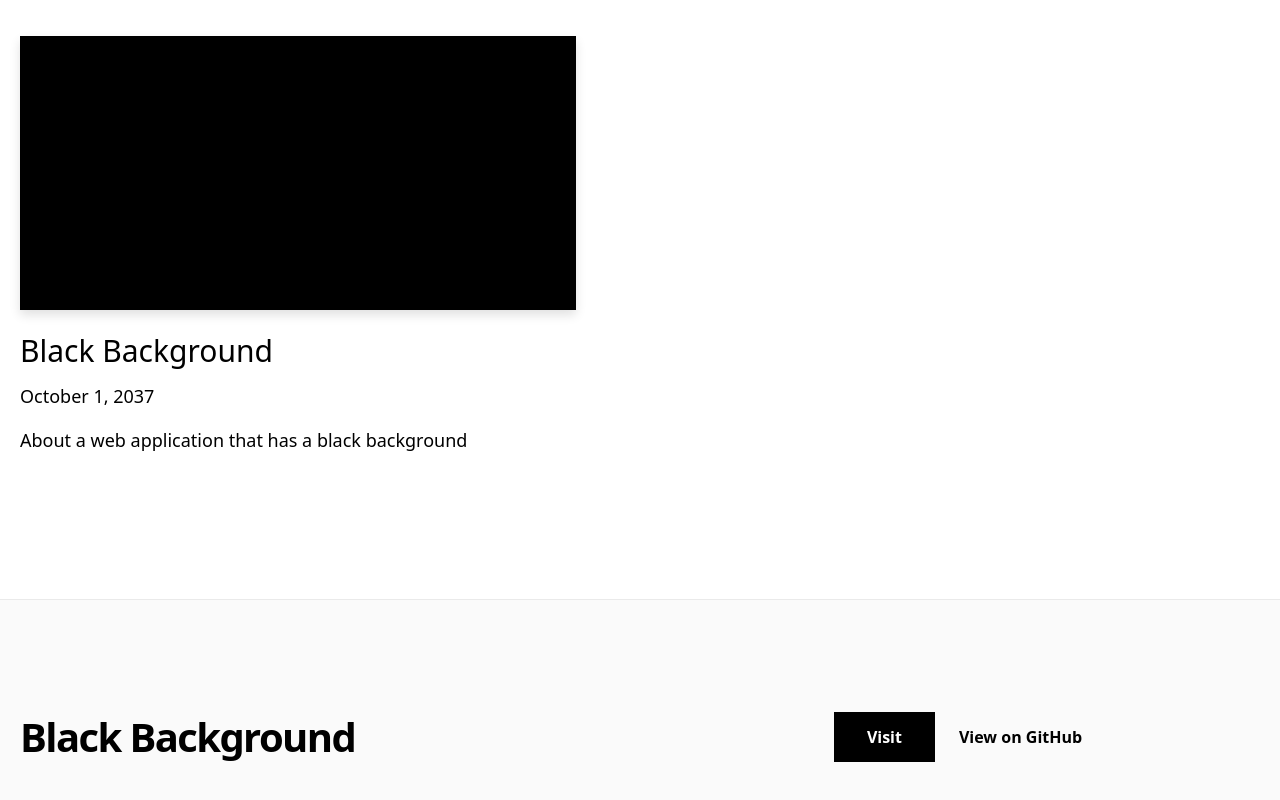
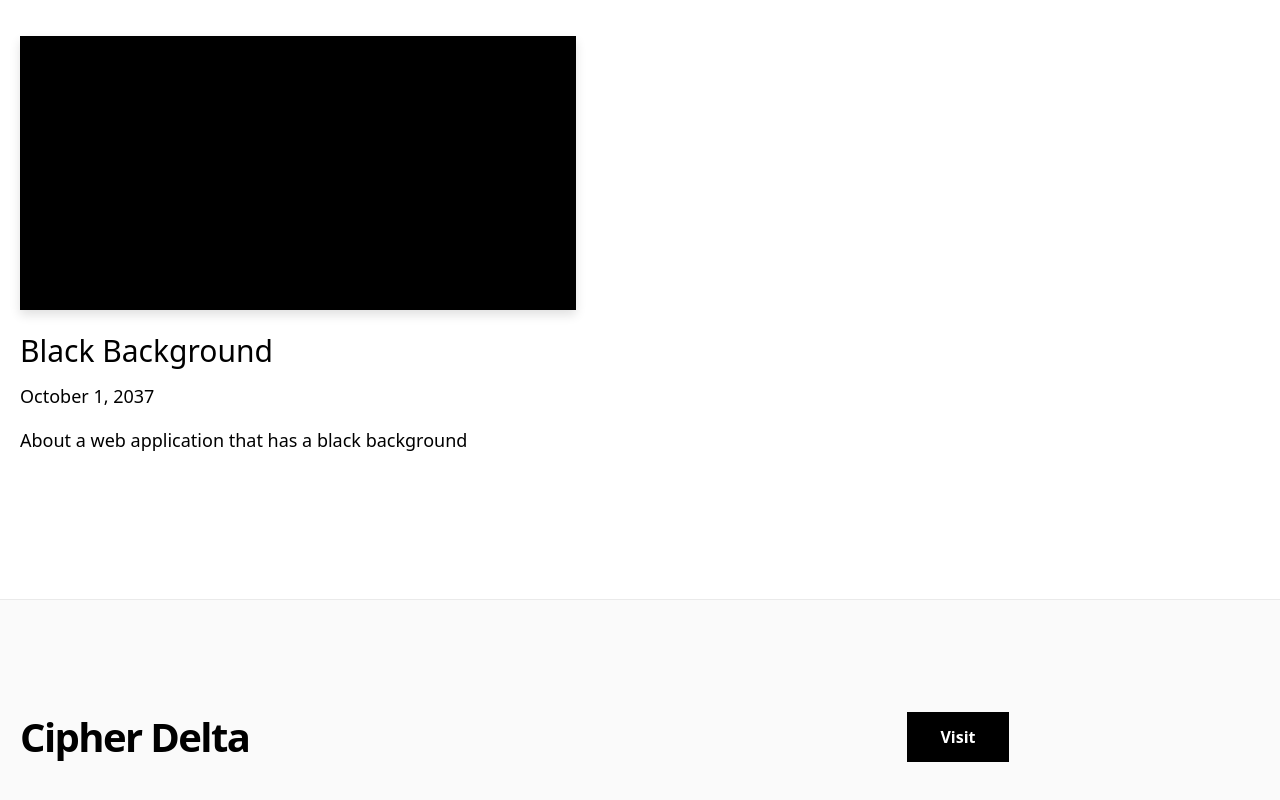
Before and after one commit to Prottoy2938/redlight, a Next.js app: page / in a window 1280 px wide. Shown: the part 1216-2016 px from the top of the page. Built offline with nearby package versions, Linux system fonts and the light colour scheme.

Commit message:
Adding content

```diff
--- a/_posts/cipher-delta.md
+++ b/_posts/cipher-delta.md
@@ -19,14 +19,16 @@ github: ""
 
 To encode content, it has two options. They are:
 
-<li>Substitution Cipher</li>
+<li>Substitution Cipher (default)</li>
 <li>AES Encryption Cipher</li>
 
 ### Substitution Cipher
 
 [Substitution cipher](https://en.wikipedia.org/wiki/Substitution_cipher "substitution cipher wikipedia") is a encryption system where plain texts are replaced by cipher text. This application uses a low level version of this encryption system, where the each letter of the content are replaced by its _n-step_ forward or backward letter.
 
-For example, if you set the substitute letter position is in `5`, then for the letter _`a`_ it would be replaced by the letter _`e`_, and for the letter _`b`_ it would be replaced by the letter _`f`_ and the pattern will continue on all letters respectively. Note that currently it only supports substituting English letters.
+For example, if you set the substitute letter position is in `5`, then for the letter _`a`_ it would be replaced by the letter _`e`_, and for the letter _`b`_ it would be replaced by the letter _`f`_ and the pattern will continue on all letters respectively.
+
+Note that currently it only supports substituting English letters.
 
 ### Key Encryption
 
@@ -35,6 +37,21 @@ To encrypt content using a key, it uses **[`AES`](https://en.wikipedia.org/wiki/
 If you're using this encryption, then don't forget to save the key since you would need it to decrypt the content.
 
 ## Decoding
+
+To decode content, it has two options:
+
+<li>Substitution Cipher Decryption</li>
+<li>AES Decryption</li>
+
+### Decoding Substitution Cipher
+
+To decode a substitution cipher, you have to paste the content and set the substitution letter position. If they are correct, it will show you the decoded content.
+
+### AES Decryption
+
+To decode AES encrypted content, you have to paste in the content and provide the key. If the credentials are correct, then it will show you the decrypted content.
+
+Note that, often the encrypted content might be encrypted in both Substitution Cipher and AES encryption. When decrypting this kind of content, you need to set both the substitute letter position and the AES encryption position correctly.
 
 ## How its Build
 
@@ -225,4 +242,6 @@ Theme mode preference would be saved on the browser, so the next time you visit
 
 <br/>
 
-**Lastly**, if you have any feedback, have any feature request or want to have other encryption option, send [an email](svesp@protonmail.com "svesp@protonmail.com") about it.
+![tree image](https://cipher-delta.edrini.xyz/tree.svg)
+
+**Lastly**, if you have any feedback, have any feature request, facing issues or want to have other encryption option, send [an email](svesp@protonmail.com "svesp@protonmail.com") about it.
--- a/components/footer.tsx
+++ b/components/footer.tsx
@@ -1,5 +1,9 @@
 import Container from "./container";
-import { DEFAULT_URL, DEFAULT_GITHUB_URL } from "../lib/constants";
+import {
+  DEFAULT_URL,
+  DEFAULT_GITHUB_URL,
+  DEFAULT_FOOTER_APP,
+} from "../lib/constants";
 import PostType from "../types/post";
 type Props = {
   post?: PostType;
@@ -36,7 +40,7 @@ const Footer = ({ post }: Props) => {
             <>
               {/* Default homepage footer */}
               <h3 className="text-4xl lg:text-5xl font-bold tracking-tighter leading-tight text-center lg:text-left mb-10 lg:mb-0 lg:pr-4 lg:w-1/2">
-                Black Background
+                {DEFAULT_FOOTER_APP}
               </h3>
 
               <div className="flex flex-col lg:flex-row justify-center items-center lg:pl-4 lg:w-1/2">
@@ -46,12 +50,14 @@ const Footer = ({ post }: Props) => {
                 >
                   Visit
                 </a>
+                {DEFAULT_GITHUB_URL && (
                   <a
                     href={DEFAULT_GITHUB_URL}
                     className="mx-3 font-bold hover:underline"
                   >
                     View on GitHub
                   </a>
+                )}
               </div>
             </>
           )}
--- a/lib/constants.ts
+++ b/lib/constants.ts
@@ -1,5 +1,6 @@
 export const EXAMPLE_PATH = "blog-starter-typescript";
 export const CMS_NAME = "Markdown";
 export const HOME_OG_IMAGE_URL = "https://blog.edrini.xyz/og-image.jpg";
-export const DEFAULT_URL = "https://black-screen.vercel.app/";
-export const DEFAULT_GITHUB_URL = "https://github.com/Prottoy2938/black-screen";
+export const DEFAULT_FOOTER_APP = "Cipher Delta";
+export const DEFAULT_URL = "https://cipher-delta.edrini.xyz/";
+export const DEFAULT_GITHUB_URL = "";
```
Lines whose indentation alone changed are shown as unchanged.
